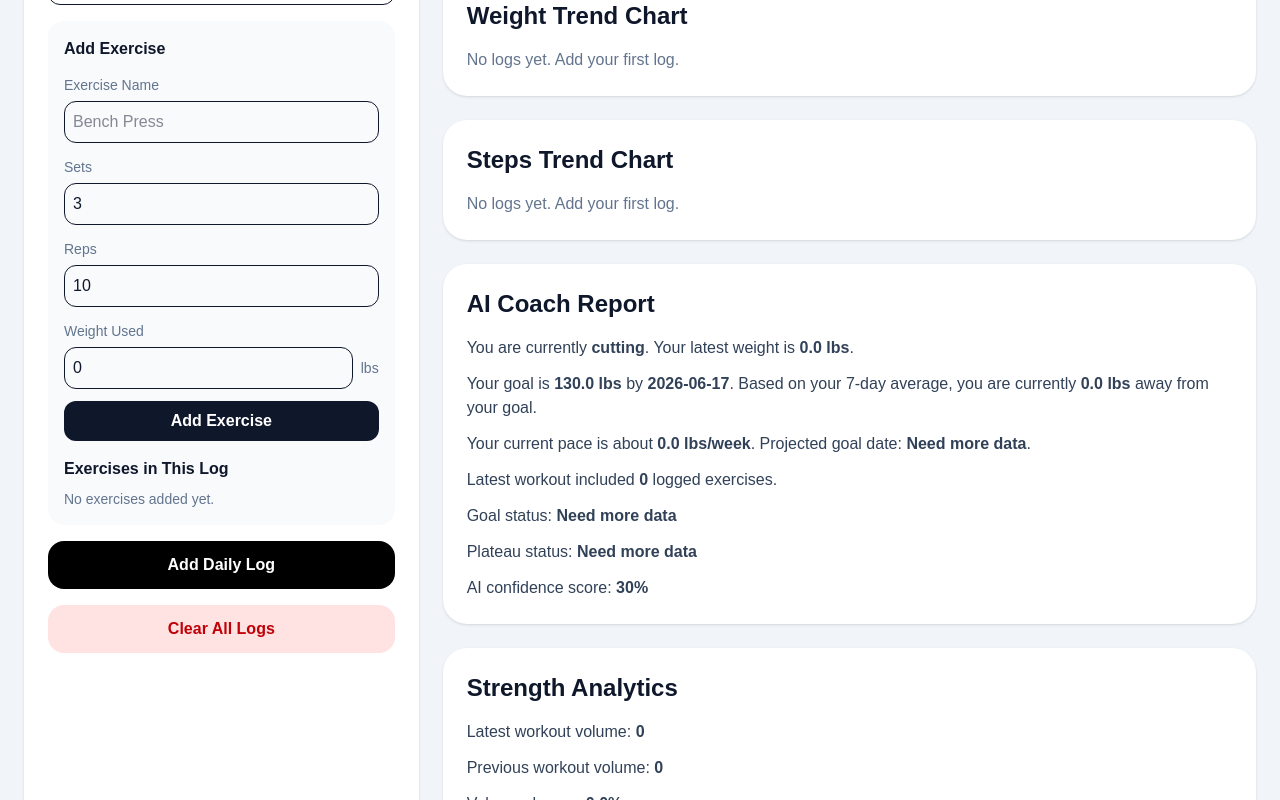
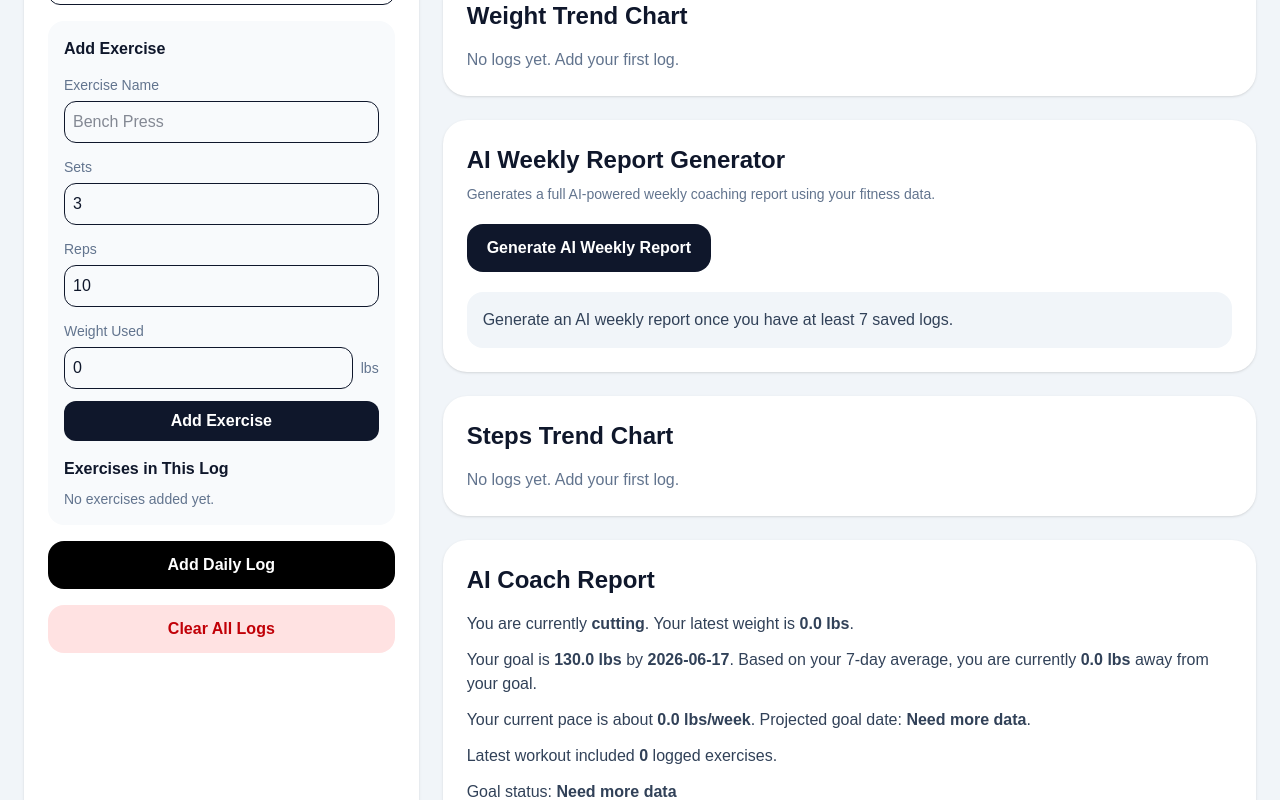
Before and after one commit to ayushs36/fitcheck-ai, a Next.js app: page / in a window 1280 px wide. Shown: the part 1040-1840 px from the top of the page. Built offline with nearby package versions, Linux system fonts and the light colour scheme.

Commit message:
Add Day 18 AI Weekly Report Generator

```diff
--- a/app/page.tsx
+++ b/app/page.tsx
@@ -76,10 +76,17 @@ export default function Home() {
   const [logs, setLogs] = useState<LogEntry[]>([]);
   const [editingId, setEditingId] = useState<string | null>(null);
   const [coachQuestion, setCoachQuestion] = useState("");
-  const [coachAnswer, setCoachAnswer] = useState(
-    "Ask FitCheck AI a question about your weight trend, plateau risk, calories, protein, steps, strength, or goal timeline."
-  );
+const [coachAnswer, setCoachAnswer] = useState(
+  "Ask FitCheck AI a question..."
+);
 const [isCoachLoading, setIsCoachLoading] = useState(false);
+
+const [aiWeeklyReport, setAiWeeklyReport] = useState(
+  "Generate an AI weekly report once you have at least 7 saved logs."
+);
+
+const [isWeeklyReportLoading, setIsWeeklyReportLoading] =
+  useState(false);
   useEffect(() => {
     const savedLogs = localStorage.getItem(STORAGE_KEY);
     if (savedLogs) setLogs(JSON.parse(savedLogs));
@@ -779,6 +786,81 @@ async function askFitCheckAILLM() {
 } finally {
   setIsCoachLoading(false);
 }
+}
+async function generateAIWeeklyReport() {
+  if (logs.length < 7) {
+    setAiWeeklyReport(
+      "You need at least 7 saved logs before FitCheck AI can generate a weekly AI report."
+    );
+    return;
+  }
+
+  setIsWeeklyReportLoading(true);
+  setAiWeeklyReport(
+    "FitCheck AI is generating your weekly report..."
+  );
+
+  const weeklyContext = {
+    goal,
+    latestWeight,
+    effectiveWeight,
+    sevenDayAverage,
+    fourteenDayAverage,
+    goalWeight,
+    goalDate,
+    poundsRemaining,
+    currentPace,
+    requiredWeeklyLoss,
+    goalStatus,
+    plateauStatus,
+    avgCalories,
+    avgProtein,
+    avgSteps,
+    strengthStatus,
+    strengthInsight,
+    recommendation,
+    logsCount: logs.length,
+  };
+
+  try {
+    const response = await fetch("/api/fitcheck-ai", {
+      method: "POST",
+      headers: {
+        "Content-Type": "application/json",
+      },
+      body: JSON.stringify({
+        question:
+          "Generate a complete weekly fitness coaching report including wins, problems, biggest risk, next week's priority, and goal outlook.",
+        context: weeklyContext,
+      }),
+    });
+
+    const data = await response.json();
+
+    if (!response.ok) {
+      throw new Error(
+        data.error ||
+          "Failed to generate weekly AI report."
+      );
+    }
+
+    setAiWeeklyReport(
+      data.answer || "No AI report generated."
+    );
+  } catch (error) {
+    console.error(error);
+
+    const message =
+      error instanceof Error
+        ? error.message
+        : "Unknown error.";
+
+    setAiWeeklyReport(
+      `AI weekly report failed: ${message}`
+    );
+  } finally {
+    setIsWeeklyReportLoading(false);
+  }
 }
   return (
     <main className="min-h-screen bg-slate-100 p-6 text-slate-900">
@@ -1061,6 +1143,30 @@ async function askFitCheckAILLM() {
                 </div>
               )}
             </section>
+            <section className="rounded-3xl bg-white p-6 shadow-sm">
+  <h2 className="text-2xl font-semibold">
+    AI Weekly Report Generator
+  </h2>
+
+  <p className="mt-2 text-sm text-slate-500">
+    Generates a full AI-powered weekly coaching report
+    using your fitness data.
+  </p>
+
+  <button
+    onClick={generateAIWeeklyReport}
+    disabled={isWeeklyReportLoading}
+    className="mt-5 rounded-2xl bg-slate-900 px-5 py-3 font-semibold text-white disabled:opacity-50"
+  >
+    {isWeeklyReportLoading
+      ? "Generating..."
+      : "Generate AI Weekly Report"}
+  </button>
+
+  <div className="mt-5 whitespace-pre-wrap rounded-2xl bg-slate-100 p-4 text-slate-700">
+    {aiWeeklyReport}
+  </div>
+</section>
 
             <section className="rounded-3xl bg-white p-6 shadow-sm">
               <h2 className="text-2xl font-semibold">Steps Trend Chart</h2>
```
